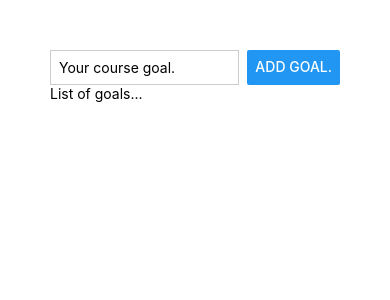
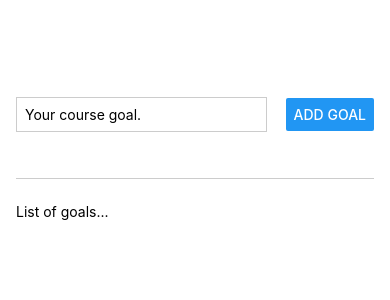
Before and after one commit to gbeto21/Couse-Goals-App, a React Native app: screen / in a window 390 px wide. Shown: the top 300 px of the page. Built offline with nearby package versions, Linux system fonts and the light colour scheme.

Commit message:
Improving the layout.

```diff
--- a/App.js
+++ b/App.js
@@ -5,9 +5,9 @@
     <View style={styles.appContainer}>
       <View style={styles.inputContainer}>
         <TextInput style={styles.textInput} placeholder='Your course goal.' />
-        <Button title="Add Goal." />
+        <Button title="Add Goal" />
       </View>
-      <View>
+      <View style={styles.goalsContainer}>
         <Text>List of goals... </Text>
       </View>
     </View>
@@ -16,17 +16,29 @@
 
 const styles = StyleSheet.create(
   {
-    appContainer: { padding: 50 },
+    appContainer: {
+      flex: 1,
+      paddingTop: 50,
+      paddingHorizontal: 16
+    },
     inputContainer: {
+      flex: 1,
       flexDirection: 'row',
-      justifyContent: 'space-between'
+      justifyContent: 'space-between',
+      alignItems: 'center',
+      marginBottom: 24,
+      borderBottomWidth: 1,
+      borderBottomColor: "#cccccc"
     },
     textInput: {
       borderWidth: 1,
       borderColor: '#cccccc',
-      width: '80%',
+      width: '70%',
       marginRight: 8,
       padding: 8
+    },
+    goalsContainer: {
+      flex: 5
     }
   }
 );
```
